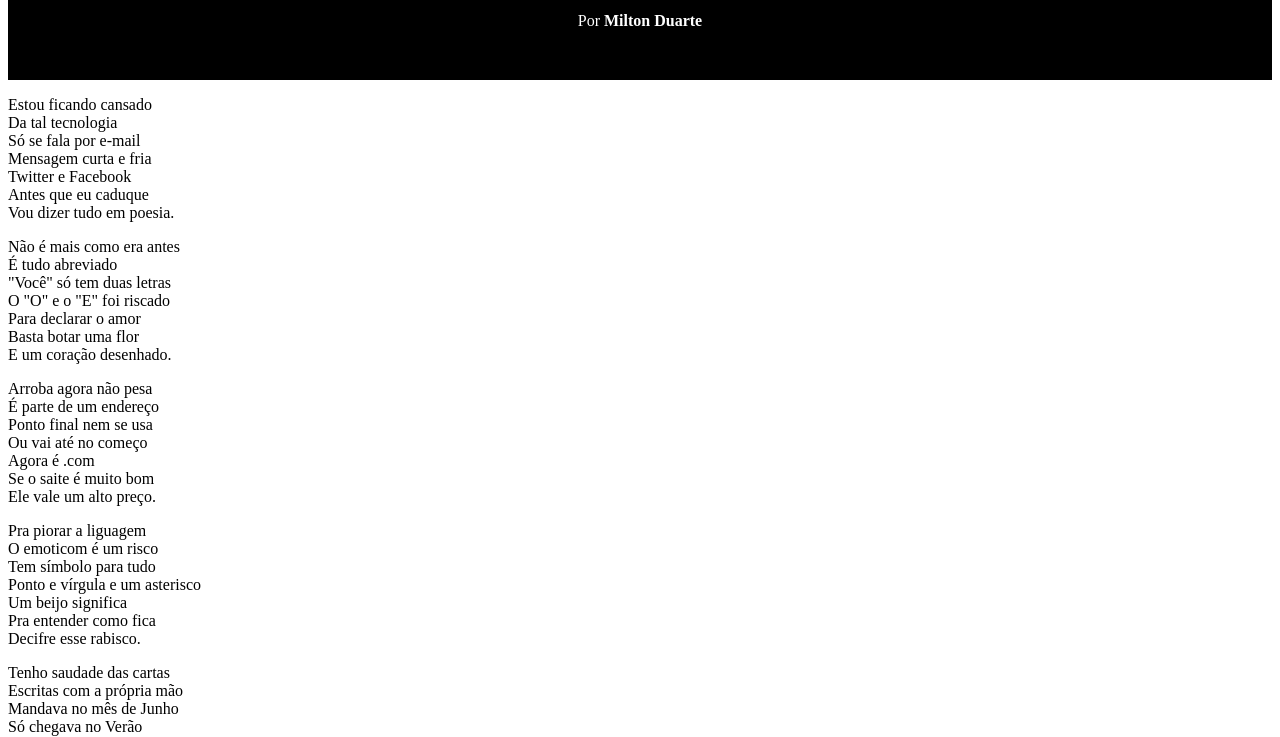
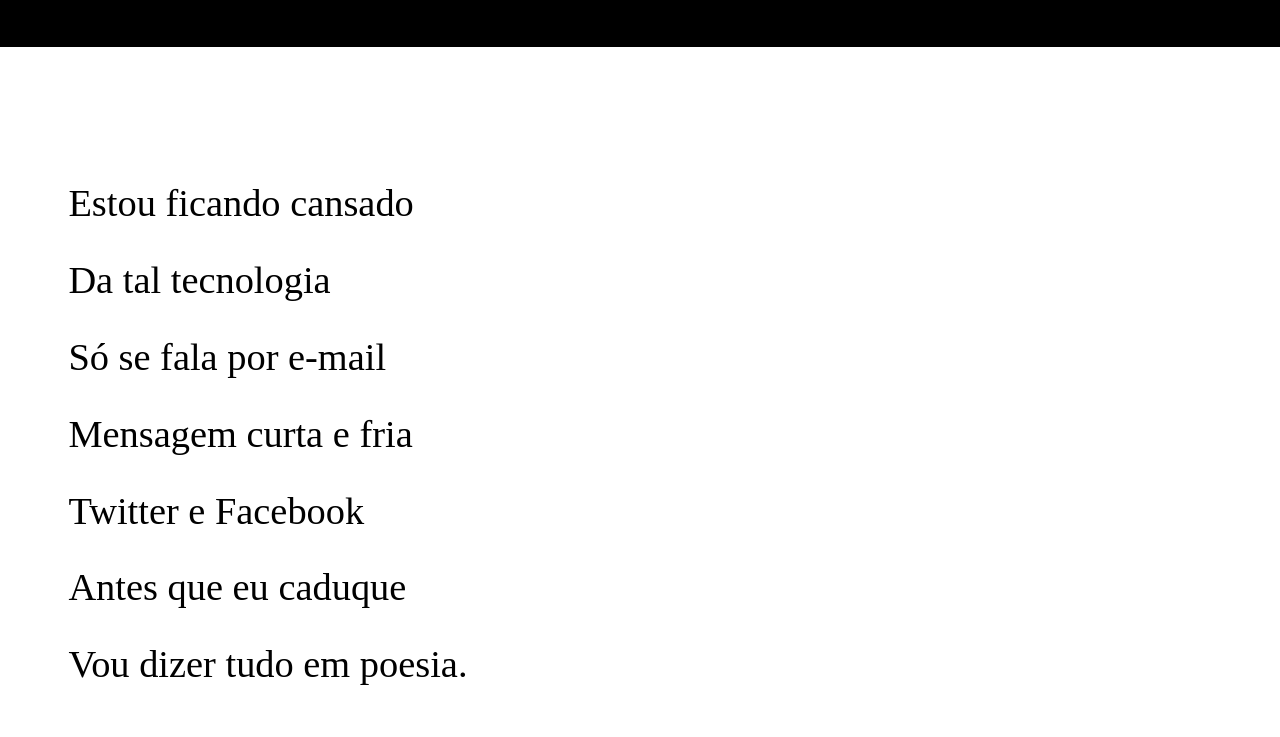
Before and after one commit to TiagoAlvesbr01/HTML-CSS, a plain HTML site: page Desafios/Projeto cordel/projetocordel.html in a window 1280 px wide. Shown: the part 168-905 px from the top of the page. Drawn offline with Linux system fonts and the light colour scheme.

Commit message:
atualizei desafio

```diff
--- a/Desafios/Projeto cordel/estilo/style.css
+++ b/Desafios/Projeto cordel/estilo/style.css
@@ -1,19 +1,34 @@
 #charset "UTF-8";
 
+@import url('https://fonts.googleapis.com/css2?family= Belanosima & family= Passion+One & display=swap') ;
+
+@import url('https://fonts.googleapis.com/css2?family= família = Sriracha & display=swap') ;
+
+:root {
+    --fonte1:Verdana, Geneva, Tahoma, sans-serif;
+    --fonte2:'Passion One', cursiva;
+    --fonte3:'Sriracha', cursiva';
+}
+
+
 *{
-    margin: 0%;
-    padding: 0%;
+    margin: 0px;
+    padding: 0px;
 }
 
 header {
     background-color: black;
     text-align: center;
     color: white;
+    font-family: Verdana, Geneva, Tahoma, sans-serif;
+
 }
 
 header > h1 {
     padding: 50px;
     font-variant: small-caps;
+    font-family: var(--fonte2);
+    font-size: 5vh;
 }
 
 header > p {
@@ -26,12 +41,57 @@ a {
     font-weight: bolder;
 }
 
+header a:hover , footer a:hover {
+    text-decoration: underline;
+}
+
 html, body {
     min-height: 100vh;
+    margin: 0%;
+    font-family: var(--fonte1);
 }
 
 section {
+    padding-top: 10vh;
+    padding-bottom: 10vh;
+    line-height: 2em;
+    padding-left: 30px;
+    font-family: var(--fonte3);
+    font-size: 3.0vw;
 
+}
+
+section > p {
+    padding: 1em;
+    text-shadow: 1px 1px 0px 0px black;
+
+}
+
+section.normal{
+    background-color: white;
+    color: black;
+}
+
+section.imagem {
+    background-color: rgba(133, 124, 124, 0.415);
+    color: white;
+    background-attachment: fixed;
+}
+
+section.imagem > p {
+    background-color: rgba(103, 94, 94, 0.397);
+    width: 400px;
+}
+
+section#img01 {
+    background-image: url(../imagens/background001.jpg);
+    background-position: right center;
+    background-size: cover;
+}
+
+section#img02 {
+    background-image: url(../imagens/background002.jpg);
+    background-size:cover;
 }
 
 footer {
--- a/Desafios/Projeto cordel/projetocordel.html
+++ b/Desafios/Projeto cordel/projetocordel.html
@@ -27,7 +27,7 @@
         </p>
     </section>
 
-    <section class="imagem" id="img1">
+    <section class="imagem" id="img01">
         <p>
             Não é mais como era antes<br>
             É tudo abreviado<br>
@@ -39,7 +39,7 @@
         </p>
     </section>
 
-    <section class="normal">
+    <section>
         <p>
             Arroba agora não pesa<br>
             É parte de um endereço<br>
@@ -49,7 +49,8 @@
             Se o saite é muito bom<br>
             Ele vale um alto preço.<br>
         </p>
-    </section>
+
+
         <p>
             Pra piorar a liguagem<br>
             O emoticom é um risco<br>
@@ -59,7 +60,8 @@
             Pra entender como fica<br>
             Decifre esse rabisco.<br>
         </p>
-
+    </section>
+    <section class="imagem" id="img02">
         <p>
             Tenho saudade das cartas<br>
             Escritas com a própria mão<br>
@@ -69,7 +71,8 @@
             Era texto de verdade<br>
             Nas linhas do coração.<br>
         </p>
-
+    </section>
+    <section>
         <p>
             Agora, escrevo e envio<br>
             Chegando na mesma hora<br>
@@ -91,9 +94,9 @@
             Deixe que Deus interprete<br>
 
         </p>
-    </main>
+    </section>
 </body>
 <footer>
-    Site criado por ComercialAlves
+    Site criado por <a href="#">ComercialAlves</a>
 </footer>
 </html>
```
